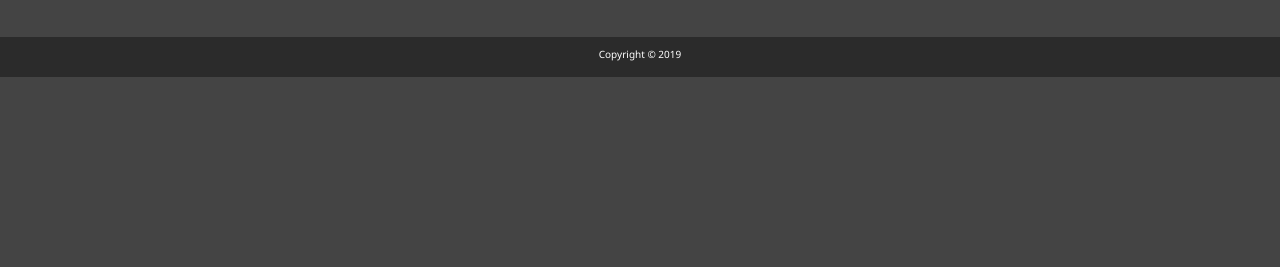
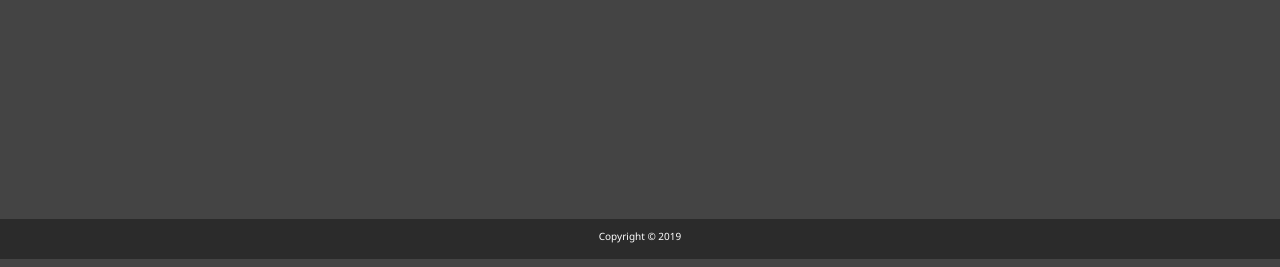
Before and after one commit to AndriyDevKorol/Portfolio, a plain HTML site: page work.html in a window 1280 px wide. Shown: the part 533-800 px from the top of the page. Drawn offline with Linux system fonts and the light colour scheme.

Commit message:
Update main.css

```diff
--- a/css/main.css
+++ b/css/main.css
@@ -145,7 +145,8 @@ header {
   color: #eece1a; }
 
 main {
-  padding: 4rem; }
+  padding: 4rem;
+  height: 94vh;}
   main .icons {
     margin-top: 1rem; }
     main .icons a {
```
